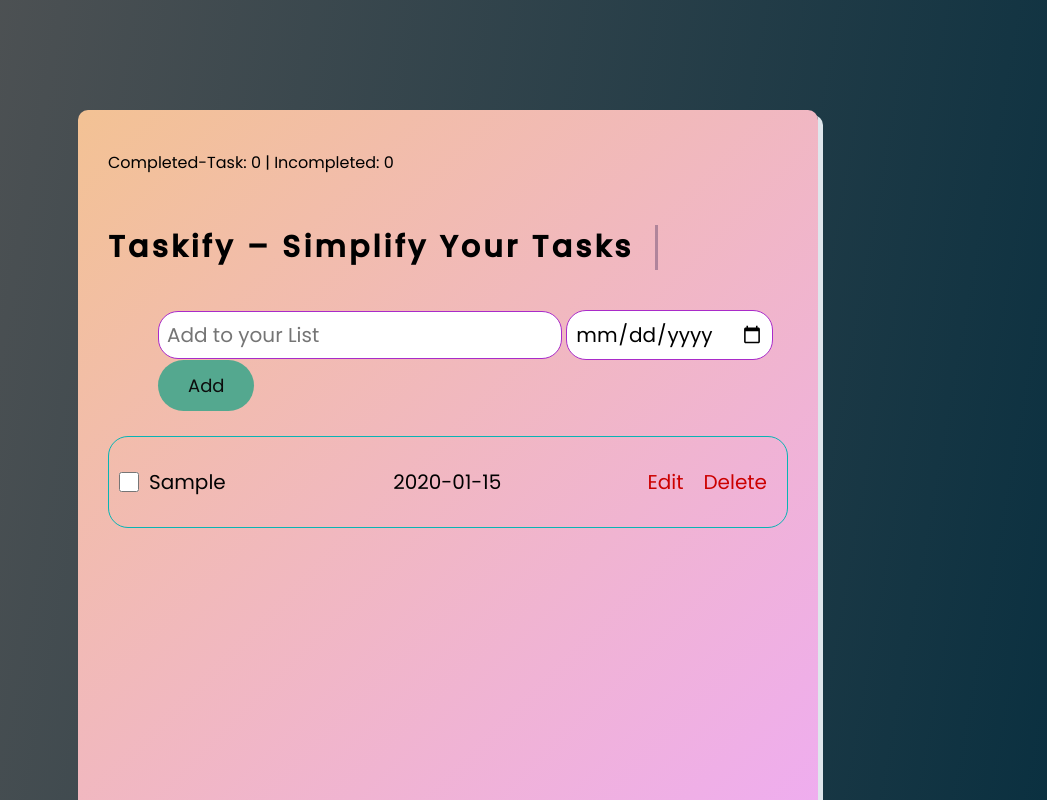
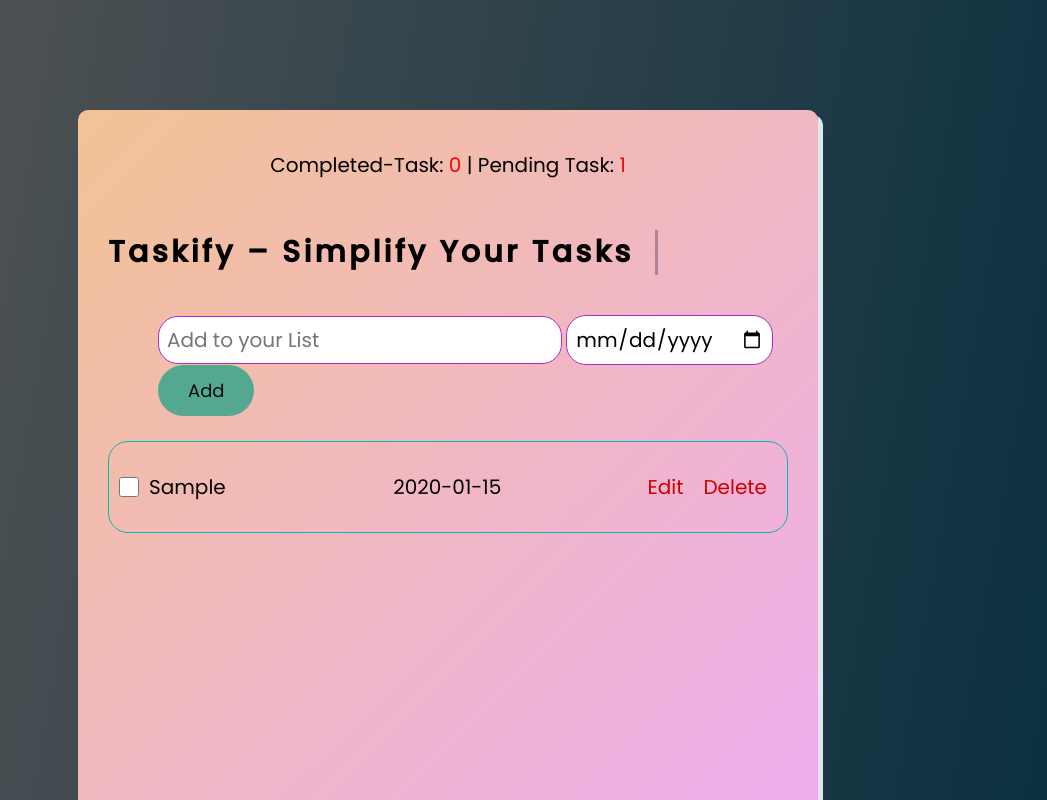
Before and after one commit to jaysreeb/To-Do-List, a plain HTML site: page index.html in a window 1280 px wide. Both pictures are taken after typing "Sample", "2020-01-15" into the empty fields and a click on the button "Add". Shown: the top 800 px of the page, without its empty margins (192-1239 px from the left). Drawn offline with Linux system fonts and the light colour scheme.

Commit message:
Updated the counter function to keep a track of completed vs incomplete todos

```diff
--- a/index.html
+++ b/index.html
@@ -15,8 +15,7 @@
             <div class="todo-app">
                 <div class="counter-container">
                     <div id="task-counters">
-                        Completed-Task: <span id="completed-counter">0</span> | Incompleted:
-                        <span id="incompleted-counter">0</span>
+                        Completed-Task: <span id="completed-counter">0</span> | Pending Task: <span id="incomplete-counter">0</span>
                     </div>
                 </div>
                 <h2>Taskify – Simplify Your Tasks </h2>
--- a/script.js
+++ b/script.js
@@ -4,13 +4,28 @@ const addButton = document.getElementById("addbutton");
 const listDetails = document.getElementById("list-container");
 const errorDiv = document.getElementById("error");
 let todos =[]; // To store the todo objects
+let completedCount = 0;
+let inCompleteCount =0;
 //Check if the elements of the html are properly being captured
 // console.log("Checking elements:", {inputData,todoDate,addButton,listDetails});
-
 // Creating a function to generate ID's for todo
 function ID(){
     const uniqueId = Math.floor(Math.random() * 1000000).toString(16);
     return uniqueId;
+}
+//Function to update the count of completed and incompleted task
+function updateCount(){
+    completedCount = todos.filter(todo => todo.completed).length;
+    console.log("The no of Completed todos is", completedCount);
+    inCompleteCount = todos.length - completedCount;
+    console.log("No of Incomplete todos is", inCompleteCount);
+    renderCount();
+    saveData();
+}
+//Update UI with the number of completed vs Incomplet todos
+function renderCount(){
+    document.getElementById('completed-counter').textContent = completedCount;
+    document.getElementById('incomplete-counter').textContent = inCompleteCount;
 }
 // Load saved todos when page loads
 function loadTodos(){
@@ -21,9 +36,11 @@ function loadTodos(){
         if(savedTodos){
             todos = JSON.parse(savedTodos);
             listDetails.innerHTML = "";
-            // console.log('saved todos:', typeof(todos));
+            // console.log('saved todos:', todos);
             todos.forEach(todo => renderTodoItems(todo));
+            updateCount();
         }
+        // console.log('saved todos:', todos);
     }catch(error){
         console.log('Error loading todoso:', error);
     }
@@ -43,6 +60,7 @@ addButton.addEventListener("click", function(event){
     if(todo.text !=="" && todo.date !== ""){
         todos.push(todo);
         // console.log("Updated todos array:", todos);
+        updateCount();
         renderTodoItems(todo);
         saveData();
         inputData.value="";
@@ -95,17 +113,18 @@ function renderTodoItems(todo){
     li.appendChild(todoDateSpan);
     li.appendChild(editButton);
     li.appendChild(deleteButton);
+    // li.appendChild()
     listDetails.appendChild(li);
 
 }
 // Function to toggle the completion status of todo in the checkbox
 
 function toggleTodoComplete(todoId){
-
     const todo = todos.find(todo => todo.id === todoId);
     if(todo){
         todo.completed = !todo.completed;
-        // console.log('Updated todos :', todos);
+        // console.log('Updated todos :', todo);
+        updateCount();
         saveData();
         listDetails.innerHTML = "";
         todos.forEach(todo => renderTodoItems(todo));
@@ -120,7 +139,7 @@ function saveData(){
         }
 
     localStorage.setItem('todos', JSON.stringify(todos));
-    console.log('Data saved to local storage:', localStorage.getItem('todos'));
+    // console.log('Data saved to local storage:', localStorage.getItem('todos'));
 
     }catch(error){
         console.error('Error saving the data', error);
@@ -162,6 +181,7 @@ function editTodo(todoId){
             // console.log(updatedText);
             textSpan.textContent = updatedText;  // Update the text span in the DOM
             // console.log(updatedText);
+            updateCount();
             saveData();      // Save the updated todos
         }
         inputField.replaceWith(textSpan);  // Replace input with text
@@ -178,16 +198,11 @@ function deleteTask(todoId){
     console.log("Before deletion:", todos);
     todos = todos.filter(todo => todo.id !== todoId);
     console.log('After filtering:', todos);
+    updateCount();
     saveData();
     listDetails.innerHTML = "";
     todos.forEach(todo => renderTodoItems(todo));
 }
-//Function to update the count of completed and incompleted task
-function updateCount(){
-
-
-}
-
 window.addEventListener('load', function(){
     loadTodos()
 });
--- a/styles.css
+++ b/styles.css
@@ -71,11 +71,8 @@
     border-radius: 30px;
     padding-left: 50px;
     margin-bottom: 25px;
-
 }
-
 input{
-
     border: none;
     outline: none;
     background: transparent;
@@ -86,7 +83,6 @@ input{
     border-radius: 20px;
     border:1px solid #a92bc9;
 }
-
 #addbutton{
     /* margin-left: 70px; */
     border: none;
@@ -106,7 +102,6 @@ input{
     border-radius: 30%;
     background: transparent;
 }
-
 .check{
     height: 20px;
     width: 20px;
@@ -126,9 +121,7 @@ input{
     font-size: 20px;
     padding: 0;
 }
-
 li {
-
     display: flex;
     align-items: center;
     gap: 0px;  /* space between elements */
@@ -141,7 +134,6 @@ li {
 li span {
     flex: 1;  /* takes up available space */
 }
-
 /* Style the delete button */
 li button {
     padding: 10px 10px 10px 10px;
@@ -153,17 +145,23 @@ li button {
     cursor: pointer;
     transition: background-color 0.2s;
 }
-
 li button:hover {
     background-color: #f8dfdf;
 }
-
 /* Style the task text specifically */
 li span:first-child {
     font-weight: 500;
 }
-
 /* Style the date */
 li span:nth-child(2) {
     color: #030303;
 }
+.counter-container{
+    font-size: 20px;
+    text-align: center;
+    justify-content: space-between;
+}
+#completed-counter, #incomplete-counter{
+    color: #f00909;
+    font: size 30px; ;
+}
```
